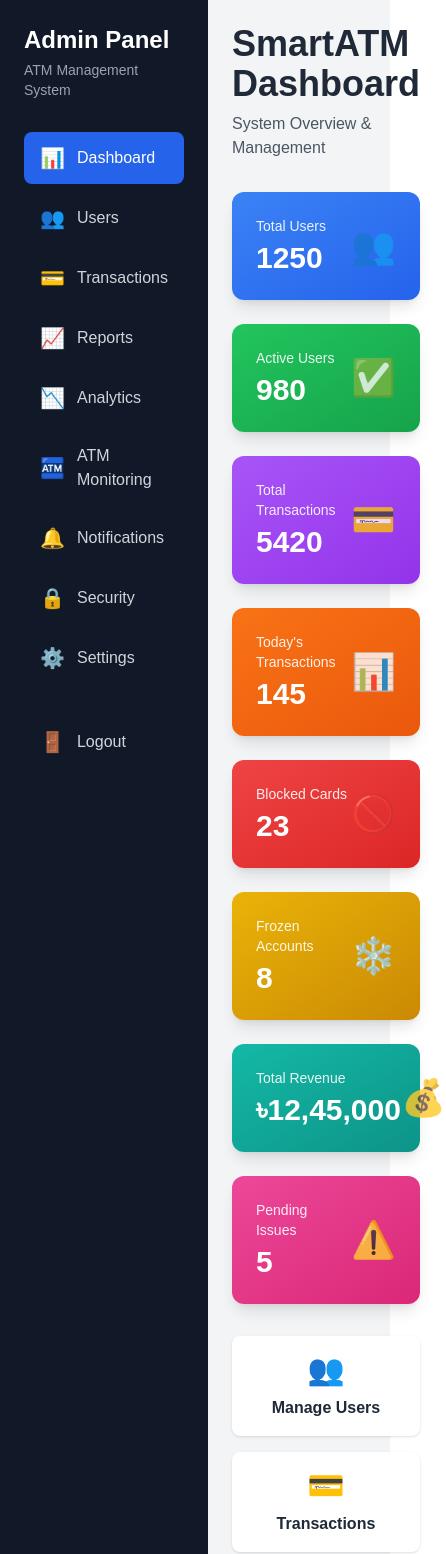
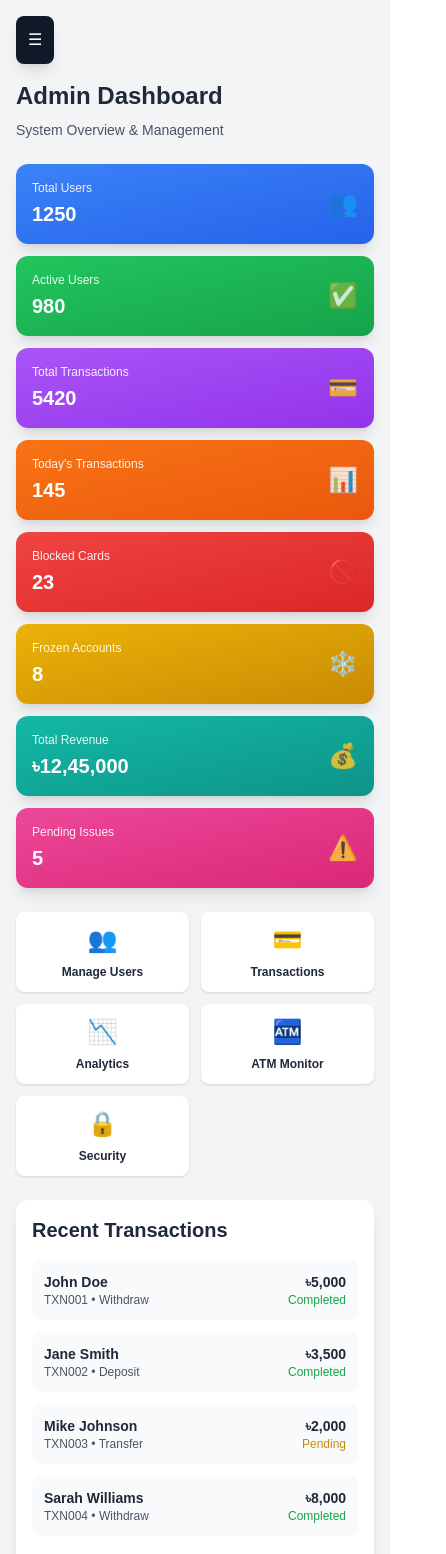
Before and after one commit to Abdullah-Al-Mahmud777/SmartATM, a Next.js app in the folder frontend/: page /admin/dashboard in a window 390 px wide. Shown: the top 1554 px of the page, 446 px wide, since content can reach past the window. Built offline with nearby package versions, Linux system fonts and the light colour scheme.

Commit message:
update code

```diff
--- a/frontend/app/admin/dashboard/page.jsx
+++ b/frontend/app/admin/dashboard/page.jsx
@@ -32,159 +32,159 @@ export default function AdminDashboard() {
   return (
     <div className="flex min-h-screen bg-gray-100">
       <AdminSidebar />
-      <div className="flex-1 p-6">
+      <div className="flex-1 p-4 md:p-6 w-full overflow-x-hidden">
         <div className="max-w-7xl mx-auto">
           {/* Header */}
-        <div className="mb-8">
-          <h1 className="text-4xl font-bold text-gray-800 mb-2">SmartATM Dashboard</h1>
-          <p className="text-gray-600">System Overview & Management</p>
+          <div className="mb-6 md:mb-8 mt-16 lg:mt-0">
+            <h1 className="text-2xl md:text-3xl lg:text-4xl font-bold text-gray-800 mb-2">Admin Dashboard</h1>
+            <p className="text-sm md:text-base text-gray-600">System Overview & Management</p>
           </div>
 
           {/* Stats Grid */}
-        <div className="grid grid-cols-1 md:grid-cols-2 lg:grid-cols-4 gap-6 mb-8">
-          <div className="bg-gradient-to-br from-blue-500 to-blue-600 text-white p-6 rounded-xl shadow-lg">
+          <div className="grid grid-cols-1 sm:grid-cols-2 lg:grid-cols-4 gap-3 md:gap-4 lg:gap-6 mb-6 md:mb-8">
+            <div className="bg-gradient-to-br from-blue-500 to-blue-600 text-white p-4 md:p-6 rounded-xl shadow-lg">
               <div className="flex items-center justify-between">
                 <div>
-                <p className="text-sm opacity-90 mb-1">Total Users</p>
-                <h3 className="text-3xl font-bold">{stats.totalUsers}</h3>
+                  <p className="text-xs md:text-sm opacity-90 mb-1">Total Users</p>
+                  <h3 className="text-xl md:text-2xl lg:text-3xl font-bold">{stats.totalUsers}</h3>
                 </div>
-              <div className="text-4xl opacity-80">👥</div>
+                <div className="text-2xl md:text-3xl lg:text-4xl opacity-80">👥</div>
               </div>
             </div>
 
-          <div className="bg-gradient-to-br from-green-500 to-green-600 text-white p-6 rounded-xl shadow-lg">
+            <div className="bg-gradient-to-br from-green-500 to-green-600 text-white p-4 md:p-6 rounded-xl shadow-lg">
               <div className="flex items-center justify-between">
                 <div>
-                <p className="text-sm opacity-90 mb-1">Active Users</p>
-                <h3 className="text-3xl font-bold">{stats.activeUsers}</h3>
+                  <p className="text-xs md:text-sm opacity-90 mb-1">Active Users</p>
+                  <h3 className="text-xl md:text-2xl lg:text-3xl font-bold">{stats.activeUsers}</h3>
                 </div>
-              <div className="text-4xl opacity-80">✅</div>
+                <div className="text-2xl md:text-3xl lg:text-4xl opacity-80">✅</div>
               </div>
             </div>
 
-          <div className="bg-gradient-to-br from-purple-500 to-purple-600 text-white p-6 rounded-xl shadow-lg">
+            <div className="bg-gradient-to-br from-purple-500 to-purple-600 text-white p-4 md:p-6 rounded-xl shadow-lg">
               <div className="flex items-center justify-between">
                 <div>
-                <p className="text-sm opacity-90 mb-1">Total Transactions</p>
-                <h3 className="text-3xl font-bold">{stats.totalTransactions}</h3>
+                  <p className="text-xs md:text-sm opacity-90 mb-1">Total Transactions</p>
+                  <h3 className="text-xl md:text-2xl lg:text-3xl font-bold">{stats.totalTransactions}</h3>
                 </div>
-              <div className="text-4xl opacity-80">💳</div>
+                <div className="text-2xl md:text-3xl lg:text-4xl opacity-80">💳</div>
               </div>
             </div>
 
-          <div className="bg-gradient-to-br from-orange-500 to-orange-600 text-white p-6 rounded-xl shadow-lg">
+            <div className="bg-gradient-to-br from-orange-500 to-orange-600 text-white p-4 md:p-6 rounded-xl shadow-lg">
               <div className="flex items-center justify-between">
                 <div>
-                <p className="text-sm opacity-90 mb-1">Today's Transactions</p>
-                <h3 className="text-3xl font-bold">{stats.todayTransactions}</h3>
+                  <p className="text-xs md:text-sm opacity-90 mb-1">Today's Transactions</p>
+                  <h3 className="text-xl md:text-2xl lg:text-3xl font-bold">{stats.todayTransactions}</h3>
                 </div>
-              <div className="text-4xl opacity-80">📊</div>
+                <div className="text-2xl md:text-3xl lg:text-4xl opacity-80">📊</div>
               </div>
             </div>
 
-          <div className="bg-gradient-to-br from-red-500 to-red-600 text-white p-6 rounded-xl shadow-lg">
+            <div className="bg-gradient-to-br from-red-500 to-red-600 text-white p-4 md:p-6 rounded-xl shadow-lg">
               <div className="flex items-center justify-between">
                 <div>
-                <p className="text-sm opacity-90 mb-1">Blocked Cards</p>
-                <h3 className="text-3xl font-bold">{stats.blockedCards}</h3>
+                  <p className="text-xs md:text-sm opacity-90 mb-1">Blocked Cards</p>
+                  <h3 className="text-xl md:text-2xl lg:text-3xl font-bold">{stats.blockedCards}</h3>
                 </div>
-              <div className="text-4xl opacity-80">🚫</div>
+                <div className="text-2xl md:text-3xl lg:text-4xl opacity-80">🚫</div>
               </div>
             </div>
 
-          <div className="bg-gradient-to-br from-yellow-500 to-yellow-600 text-white p-6 rounded-xl shadow-lg">
+            <div className="bg-gradient-to-br from-yellow-500 to-yellow-600 text-white p-4 md:p-6 rounded-xl shadow-lg">
               <div className="flex items-center justify-between">
                 <div>
-                <p className="text-sm opacity-90 mb-1">Frozen Accounts</p>
-                <h3 className="text-3xl font-bold">{stats.frozenAccounts}</h3>
+                  <p className="text-xs md:text-sm opacity-90 mb-1">Frozen Accounts</p>
+                  <h3 className="text-xl md:text-2xl lg:text-3xl font-bold">{stats.frozenAccounts}</h3>
                 </div>
-              <div className="text-4xl opacity-80">❄️</div>
+                <div className="text-2xl md:text-3xl lg:text-4xl opacity-80">❄️</div>
               </div>
             </div>
 
-          <div className="bg-gradient-to-br from-teal-500 to-teal-600 text-white p-6 rounded-xl shadow-lg">
+            <div className="bg-gradient-to-br from-teal-500 to-teal-600 text-white p-4 md:p-6 rounded-xl shadow-lg">
               <div className="flex items-center justify-between">
                 <div>
-                <p className="text-sm opacity-90 mb-1">Total Revenue</p>
-                <h3 className="text-3xl font-bold">{stats.totalRevenue}</h3>
+                  <p className="text-xs md:text-sm opacity-90 mb-1">Total Revenue</p>
+                  <h3 className="text-xl md:text-2xl lg:text-3xl font-bold">{stats.totalRevenue}</h3>
                 </div>
-              <div className="text-4xl opacity-80">💰</div>
+                <div className="text-2xl md:text-3xl lg:text-4xl opacity-80">💰</div>
               </div>
             </div>
 
-          <div className="bg-gradient-to-br from-pink-500 to-pink-600 text-white p-6 rounded-xl shadow-lg">
+            <div className="bg-gradient-to-br from-pink-500 to-pink-600 text-white p-4 md:p-6 rounded-xl shadow-lg">
               <div className="flex items-center justify-between">
                 <div>
-                <p className="text-sm opacity-90 mb-1">Pending Issues</p>
-                <h3 className="text-3xl font-bold">{stats.pendingIssues}</h3>
+                  <p className="text-xs md:text-sm opacity-90 mb-1">Pending Issues</p>
+                  <h3 className="text-xl md:text-2xl lg:text-3xl font-bold">{stats.pendingIssues}</h3>
                 </div>
-              <div className="text-4xl opacity-80">⚠️</div>
+                <div className="text-2xl md:text-3xl lg:text-4xl opacity-80">⚠️</div>
               </div>
             </div>
           </div>
 
           {/* Quick Actions */}
-        <div className="grid grid-cols-1 md:grid-cols-2 lg:grid-cols-5 gap-4 mb-8">
-          <Link href="/admin/users" className="bg-white p-4 rounded-lg shadow hover:shadow-lg transition text-center">
-            <div className="text-3xl mb-2">👥</div>
-            <h3 className="font-semibold text-gray-800">Manage Users</h3>
+          <div className="grid grid-cols-2 sm:grid-cols-3 md:grid-cols-3 lg:grid-cols-5 gap-3 md:gap-4 mb-6 md:mb-8">
+            <Link href="/admin/users" className="bg-white p-3 md:p-4 rounded-lg shadow hover:shadow-lg transition text-center">
+              <div className="text-2xl md:text-3xl mb-2">👥</div>
+              <h3 className="text-xs md:text-sm font-semibold text-gray-800">Manage Users</h3>
             </Link>
-          <Link href="/admin/transactions" className="bg-white p-4 rounded-lg shadow hover:shadow-lg transition text-center">
-            <div className="text-3xl mb-2">💳</div>
-            <h3 className="font-semibold text-gray-800">Transactions</h3>
+            <Link href="/admin/transactions" className="bg-white p-3 md:p-4 rounded-lg shadow hover:shadow-lg transition text-center">
+              <div className="text-2xl md:text-3xl mb-2">💳</div>
+              <h3 className="text-xs md:text-sm font-semibold text-gray-800">Transactions</h3>
             </Link>
-          <Link href="/admin/analytics" className="bg-white p-4 rounded-lg shadow hover:shadow-lg transition text-center">
-            <div className="text-3xl mb-2">📉</div>
-            <h3 className="font-semibold text-gray-800">Analytics</h3>
+            <Link href="/admin/analytics" className="bg-white p-3 md:p-4 rounded-lg shadow hover:shadow-lg transition text-center">
+              <div className="text-2xl md:text-3xl mb-2">📉</div>
+              <h3 className="text-xs md:text-sm font-semibold text-gray-800">Analytics</h3>
             </Link>
-          <Link href="/admin/atm-monitoring" className="bg-white p-4 rounded-lg shadow hover:shadow-lg transition text-center">
-            <div className="text-3xl mb-2">🏧</div>
-            <h3 className="font-semibold text-gray-800">ATM Monitor</h3>
+            <Link href="/admin/atm-monitoring" className="bg-white p-3 md:p-4 rounded-lg shadow hover:shadow-lg transition text-center">
+              <div className="text-2xl md:text-3xl mb-2">🏧</div>
+              <h3 className="text-xs md:text-sm font-semibold text-gray-800">ATM Monitor</h3>
             </Link>
-          <Link href="/admin/security" className="bg-white p-4 rounded-lg shadow hover:shadow-lg transition text-center">
-            <div className="text-3xl mb-2">🔒</div>
-            <h3 className="font-semibold text-gray-800">Security</h3>
+            <Link href="/admin/security" className="bg-white p-3 md:p-4 rounded-lg shadow hover:shadow-lg transition text-center">
+              <div className="text-2xl md:text-3xl mb-2">🔒</div>
+              <h3 className="text-xs md:text-sm font-semibold text-gray-800">Security</h3>
             </Link>
           </div>
 
           {/* Recent Activity */}
-        <div className="grid grid-cols-1 lg:grid-cols-2 gap-6">
+          <div className="grid grid-cols-1 lg:grid-cols-2 gap-4 md:gap-6">
             {/* Recent Transactions */}
-          <div className="bg-white rounded-xl shadow-lg p-6">
-            <h2 className="text-2xl font-bold text-gray-800 mb-4">Recent Transactions</h2>
+            <div className="bg-white rounded-xl shadow-lg p-4 md:p-6">
+              <h2 className="text-xl md:text-2xl font-bold text-gray-800 mb-4">Recent Transactions</h2>
               <div className="space-y-3">
                 {recentTransactions.map((txn) => (
                   <div key={txn.id} className="flex items-center justify-between p-3 bg-gray-50 rounded-lg">
-                  <div>
-                    <p className="font-semibold text-gray-800">{txn.user}</p>
-                    <p className="text-sm text-gray-600">{txn.id} • {txn.type}</p>
+                    <div className="flex-1 min-w-0 mr-2">
+                      <p className="font-semibold text-gray-800 text-sm md:text-base truncate">{txn.user}</p>
+                      <p className="text-xs md:text-sm text-gray-600 truncate">{txn.id} • {txn.type}</p>
                     </div>
                     <div className="text-right">
-                    <p className="font-bold text-gray-800">{txn.amount}</p>
-                    <p className={`text-sm ${txn.status === 'Completed' ? 'text-green-600' : 'text-yellow-600'}`}>
+                      <p className="font-bold text-gray-800 text-sm md:text-base whitespace-nowrap">{txn.amount}</p>
+                      <p className={`text-xs md:text-sm ${txn.status === 'Completed' ? 'text-green-600' : 'text-yellow-600'}`}>
                         {txn.status}
                       </p>
                     </div>
                   </div>
                 ))}
               </div>
-            <Link href="/admin/transactions" className="block mt-4 text-center text-blue-600 hover:text-blue-700 font-semibold">
+              <Link href="/admin/transactions" className="block mt-4 text-center text-blue-600 hover:text-blue-700 font-semibold text-sm md:text-base">
                 View All Transactions →
               </Link>
             </div>
 
             {/* Recent Users */}
-          <div className="bg-white rounded-xl shadow-lg p-6">
-            <h2 className="text-2xl font-bold text-gray-800 mb-4">Recent Users</h2>
+            <div className="bg-white rounded-xl shadow-lg p-4 md:p-6">
+              <h2 className="text-xl md:text-2xl font-bold text-gray-800 mb-4">Recent Users</h2>
               <div className="space-y-3">
                 {recentUsers.map((user) => (
                   <div key={user.id} className="flex items-center justify-between p-3 bg-gray-50 rounded-lg">
-                  <div>
-                    <p className="font-semibold text-gray-800">{user.name}</p>
-                    <p className="text-sm text-gray-600">{user.account}</p>
+                    <div className="flex-1 min-w-0 mr-2">
+                      <p className="font-semibold text-gray-800 text-sm md:text-base truncate">{user.name}</p>
+                      <p className="text-xs md:text-sm text-gray-600 truncate">{user.account}</p>
                     </div>
                     <div className="text-right">
-                    <p className={`text-sm font-semibold ${user.status === 'Active' ? 'text-green-600' : 'text-red-600'}`}>
+                      <p className={`text-xs md:text-sm font-semibold ${user.status === 'Active' ? 'text-green-600' : 'text-red-600'}`}>
                         {user.status}
                       </p>
                       <p className="text-xs text-gray-500">{user.joined}</p>
@@ -192,7 +192,7 @@ export default function AdminDashboard() {
                   </div>
                 ))}
               </div>
-            <Link href="/admin/users" className="block mt-4 text-center text-blue-600 hover:text-blue-700 font-semibold">
+              <Link href="/admin/users" className="block mt-4 text-center text-blue-600 hover:text-blue-700 font-semibold text-sm md:text-base">
                 View All Users →
               </Link>
             </div>
--- a/frontend/components/AdminSidebar.jsx
+++ b/frontend/components/AdminSidebar.jsx
@@ -1,10 +1,12 @@
 'use client';
 
+import { useState } from 'react';
 import Link from 'next/link';
 import { usePathname } from 'next/navigation';
 
 export default function AdminSidebar() {
   const pathname = usePathname();
+  const [isMobileMenuOpen, setIsMobileMenuOpen] = useState(false);
 
   const menuItems = [
     { name: 'Dashboard', path: '/admin/dashboard', icon: '📊' },
@@ -19,9 +21,33 @@ export default function AdminSidebar() {
   ];
 
   return (
-    <div className="w-64 bg-gray-900 text-white min-h-screen p-6">
+    <>
+      {/* Mobile Menu Button */}
+      <button
+        onClick={() => setIsMobileMenuOpen(!isMobileMenuOpen)}
+        className="lg:hidden fixed top-4 left-4 z-50 bg-gray-900 text-white p-3 rounded-lg shadow-lg"
+      >
+        {isMobileMenuOpen ? '✕' : '☰'}
+      </button>
+
+      {/* Overlay for mobile */}
+      {isMobileMenuOpen && (
+        <div
+          className="lg:hidden fixed inset-0 bg-black bg-opacity-50 z-30"
+          onClick={() => setIsMobileMenuOpen(false)}
+        ></div>
+      )}
+
+      {/* Sidebar */}
+      <div className={`
+        fixed lg:static inset-y-0 left-0 z-40
+        w-64 bg-gray-900 text-white min-h-screen p-6
+        transform transition-transform duration-300 ease-in-out
+        ${isMobileMenuOpen ? 'translate-x-0' : '-translate-x-full lg:translate-x-0'}
+        overflow-y-auto
+      `}>
         {/* Logo/Header */}
-      <div className="mb-8">
+        <div className="mb-8 mt-12 lg:mt-0">
           <h1 className="text-2xl font-bold mb-1">Admin Panel</h1>
           <p className="text-sm text-gray-400">ATM Management System</p>
         </div>
@@ -32,6 +58,7 @@ export default function AdminSidebar() {
             <Link
               key={item.path}
               href={item.path}
+              onClick={() => setIsMobileMenuOpen(false)}
               className={`flex items-center gap-3 px-4 py-3 rounded-lg transition ${
                 pathname === item.path
                   ? 'bg-blue-600 text-white'
@@ -45,9 +72,10 @@ export default function AdminSidebar() {
         </nav>
 
         {/* Logout */}
-      <div className="mt-auto pt-8">
+        <div className="mt-8 pt-8 border-t border-gray-700">
           <Link
             href="/admin/login"
+            onClick={() => setIsMobileMenuOpen(false)}
             className="flex items-center gap-3 px-4 py-3 rounded-lg text-gray-300 hover:bg-red-600 hover:text-white transition"
           >
             <span className="text-xl">🚪</span>
@@ -55,5 +83,6 @@ export default function AdminSidebar() {
           </Link>
         </div>
       </div>
+    </>
   );
 }
```
Also changed, not shown: frontend/components/CardStat.tsx (line endings or trailing spaces). Lines whose indentation alone changed are shown as unchanged.
